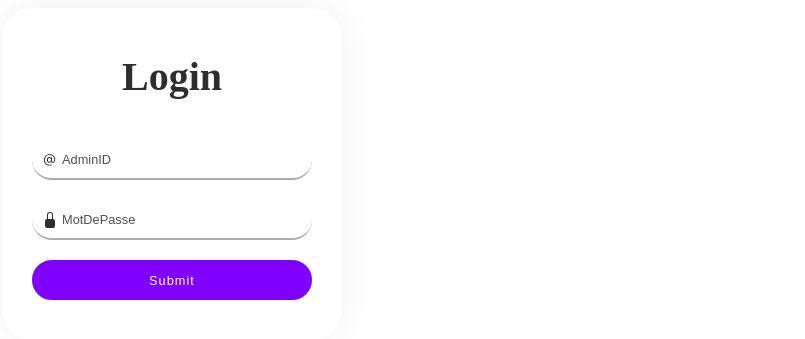
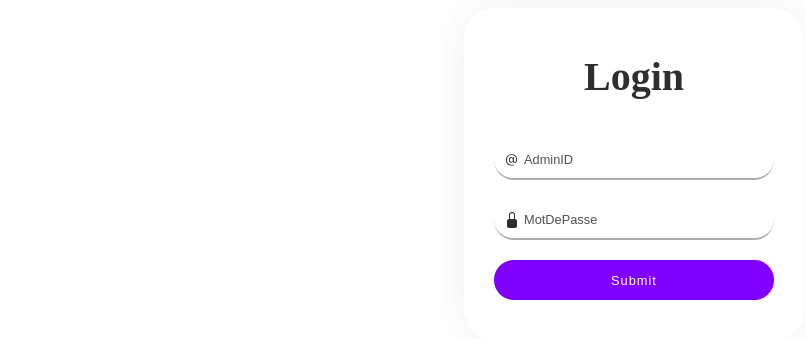
Before and after one commit to Todin13/Projet_Web_2, a PHP site: page /authentification/authetification.php in a window 1280 px wide. Shown: the top 339 px of the page, without its empty margins (6-811 px from the left). Run offline with PHP 8.4, Linux system fonts and the light colour scheme.

Commit message:
login reppair

```diff
--- a/web_site/authentification/authentification.css
+++ b/web_site/authentification/authentification.css
@@ -1,3 +1,5 @@
+
+
 .form_main {
     width: 280px;
     display: flex;
@@ -8,6 +10,7 @@
     padding: 30px 30px 30px 30px;
     border-radius: 30px;
     box-shadow: 0px 0px 40px rgba(0, 0, 0, 0.062);
+    margin: auto;
   }
 
   .heading {
--- a/web_site/authentification/authetification.php
+++ b/web_site/authentification/authetification.php
@@ -3,7 +3,7 @@ session_start();
 include('../connect_db/db.php');
 
 if ($_SERVER['REQUEST_METHOD'] === 'POST') {
-    $AdminID = $_POST['AdminID'];
+    $AdminID = $_POST['Id'];
     $MotDePasse = $_POST['MotDePasse'];
 
     // Vérifiez les informations d'identification dans la base de données
@@ -35,7 +35,7 @@ if ($_SERVER['REQUEST_METHOD'] === 'POST') {
         <?php if (isset($error_message)) : ?>
             <p style="color: red;"><?php echo $error_message; ?></p>
         <?php endif; ?>
-        <form class="form_main" action="">
+        <form method ="POST" class="form_main" action="">
             <p class="heading">Login</p>
             <div class="inputContainer">
                 <svg viewBox="0 0 16 16" fill="#2e2e2e" height="16" width="16" xmlns="http://www.w3.org/2000/svg" class="inputIcon">
@@ -48,7 +48,7 @@ if ($_SERVER['REQUEST_METHOD'] === 'POST') {
             <svg viewBox="0 0 16 16" fill="#2e2e2e" height="16" width="16" xmlns="http://www.w3.org/2000/svg" class="inputIcon">
             <path d="M8 1a2 2 0 0 1 2 2v4H6V3a2 2 0 0 1 2-2zm3 6V3a3 3 0 0 0-6 0v4a2 2 0 0 0-2 2v5a2 2 0 0 0 2 2h6a2 2 0 0 0 2-2V9a2 2 0 0 0-2-2z"></path>
             </svg>
-            <input placeholder="MotDePasse" name="MotDePasse" class="inputField" type="MotDePasse" required>
+            <input placeholder="MotDePasse" name="MotDePasse" class="inputField" type="Password" required>
         </div>
 
 
```
